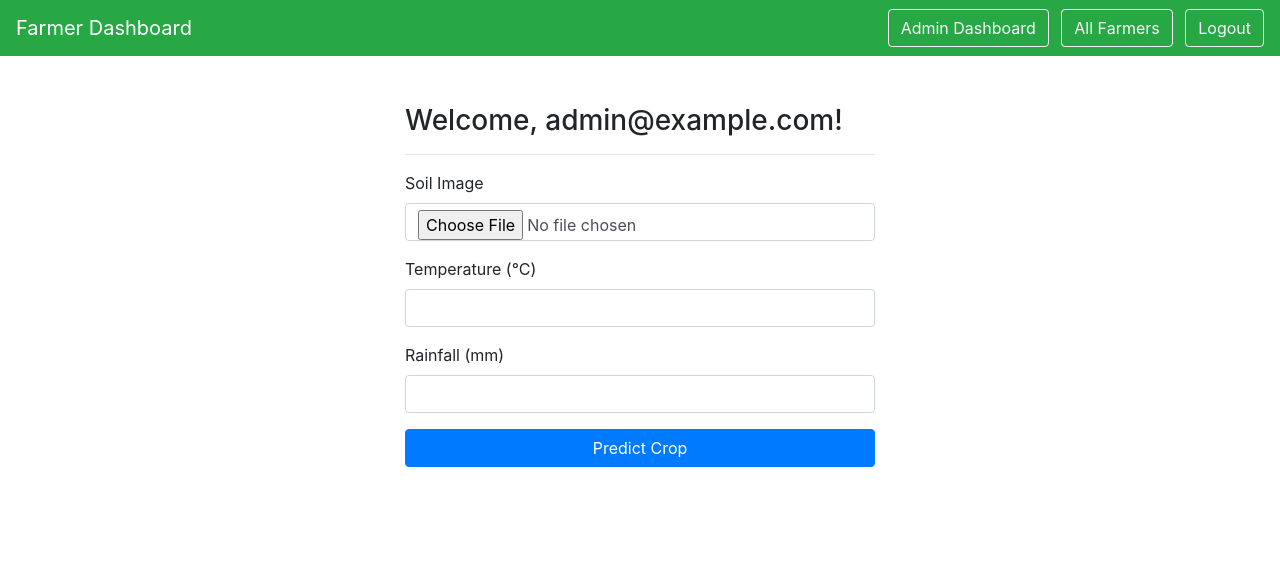
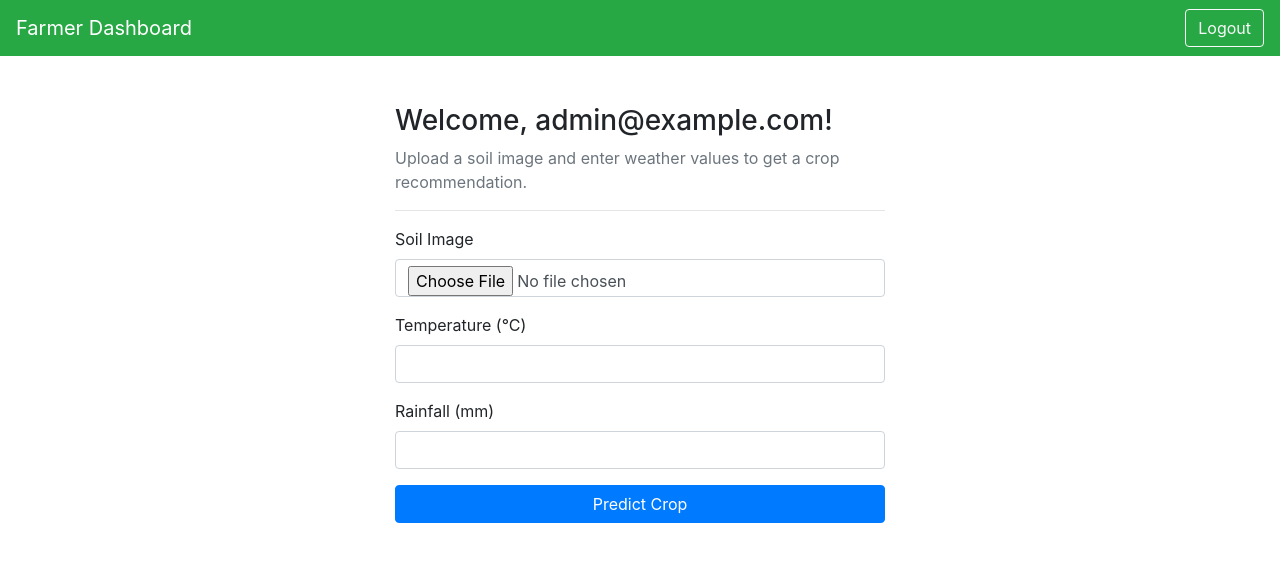
Before and after one commit to VSNSwaroop/Crop-Recommendation-System, a Flask app: template templates/farmer.html in a window 1280 px wide. Shown: the top 562 px of the page. Run offline with Flask 3, Linux system fonts and the light colour scheme; the template is opened without the code that fills it: values that come from a table or form of the project are taken from there, others are empty; some libraries are stand-ins or nearby versions.

Commit message:
Improve prediction dashboard

```diff
--- a/templates/farmer.html
+++ b/templates/farmer.html
@@ -2,6 +2,7 @@
 <html lang="en">
 <head>
     <meta charset="UTF-8">
+    <meta name="viewport" content="width=device-width, initial-scale=1">
     <title>Farmer Dashboard</title>
     <link rel="stylesheet" href="https://cdn.jsdelivr.net/npm/bootstrap@4.6.2/dist/css/bootstrap.min.css">
     <style>
@@ -12,28 +13,26 @@
 <nav class="navbar navbar-expand-lg navbar-light bg-success">
   <a class="navbar-brand text-white" href="{{ url_for('farmer') }}">Farmer Dashboard</a>
   <div class="ml-auto">
-    {% if user.is_admin %}
-      <a href="{{ url_for('admin') }}" class="btn btn-outline-light mr-2">Admin Dashboard</a>
-      <a href="{{ url_for('farmers') }}" class="btn btn-outline-light mr-2">All Farmers</a>
-    {% endif %}
     <a href="{{ url_for('logout') }}" class="btn btn-outline-light">Logout</a>
   </div>
 </nav>
-<div class="container mt-5" style="max-width: 500px;">
+<div class="container mt-5" style="max-width: 520px;">
     <h3>Welcome, {{ user.email }}!</h3>
+    <p class="text-muted">Upload a soil image and enter weather values to get a crop recommendation.</p>
     <hr>
     <form id="predict-form" enctype="multipart/form-data">
+        <input type="hidden" name="csrf_token" value="{{ csrf_token() }}">
         <div class="form-group">
             <label for="soil_image">Soil Image</label>
-            <input type="file" class="form-control" id="soil_image" name="soil_image" accept="image/*" required>
+            <input type="file" class="form-control" id="soil_image" name="soil_image" accept="image/jpeg,image/png,image/webp" required>
         </div>
         <div class="form-group">
             <label for="temperature">Temperature (°C)</label>
-            <input type="number" class="form-control" id="temperature" name="temperature" step="0.1" required>
+            <input type="number" class="form-control" id="temperature" name="temperature" min="-50" max="70" step="0.1" required>
         </div>
         <div class="form-group">
             <label for="rainfall">Rainfall (mm)</label>
-            <input type="number" class="form-control" id="rainfall" name="rainfall" step="0.1" required>
+            <input type="number" class="form-control" id="rainfall" name="rainfall" min="0" max="10000" step="0.1" required>
         </div>
         <button type="submit" class="btn btn-primary btn-block">Predict Crop</button>
     </form>
@@ -41,7 +40,6 @@
     <div class="alert alert-danger mt-3" id="error" style="display:none;"></div>
 </div>
 <script>
-    // Geolocation and weather fetch (Open-Meteo)
   function fetchWeather(lat, lon) {
     const url = `https://api.open-meteo.com/v1/forecast?latitude=${lat}&longitude=${lon}&current_weather=true&daily=precipitation_sum&timezone=auto`;
     fetch(url)
@@ -51,37 +49,45 @@
           document.getElementById('temperature').value = data.current_weather.temperature;
           document.getElementById('rainfall').value = data.daily.precipitation_sum[0];
         }
-            });
+      })
+      .catch(() => {});
   }
+
   window.onload = function() {
     if (navigator.geolocation) {
       navigator.geolocation.getCurrentPosition(
         pos => fetchWeather(pos.coords.latitude, pos.coords.longitude),
-                err => {});
+        () => {}
+      );
     }
   };
-    // Form submission
+
   document.getElementById('predict-form').addEventListener('submit', async function(e) {
     e.preventDefault();
-        document.getElementById('result').style.display = 'none';
-        document.getElementById('error').style.display = 'none';
-        const formData = new FormData(this);
+    const result = document.getElementById('result');
+    const error = document.getElementById('error');
+    result.style.display = 'none';
+    error.style.display = 'none';
+
     try {
-            const response = await fetch('/predict', {
-                method: 'POST',
-                body: formData
-            });
+      const response = await fetch('/predict', { method: 'POST', body: new FormData(this) });
       const data = await response.json();
+
       if (response.ok) {
-                document.getElementById('result').innerHTML = `<strong>Predicted Crop:</strong> ${data.predicted_crop}<br><strong>Soil Type:</strong> ${data.soil_type}`;
-                document.getElementById('result').style.display = 'block';
+        const soilPct = (data.soil_confidence * 100).toFixed(1);
+        const cropPct = (data.crop_confidence * 100).toFixed(1);
+        result.innerHTML =
+          `<strong>Predicted Crop:</strong> ${data.predicted_crop}<br>` +
+          `<strong>Detected Soil:</strong> ${data.soil_type}<br>` +
+          `<small class="text-muted">Model confidence — soil: ${soilPct}%, crop: ${cropPct}%</small>`;
+        result.style.display = 'block';
       } else {
-                document.getElementById('error').textContent = data.error || 'Prediction failed.';
-                document.getElementById('error').style.display = 'block';
+        error.textContent = data.error || 'Prediction failed.';
+        error.style.display = 'block';
       }
     } catch (err) {
-            document.getElementById('error').textContent = 'Error connecting to server.';
-            document.getElementById('error').style.display = 'block';
+      error.textContent = 'Error connecting to server.';
+      error.style.display = 'block';
     }
   });
 </script>
```
Lines whose indentation alone changed are shown as unchanged.
